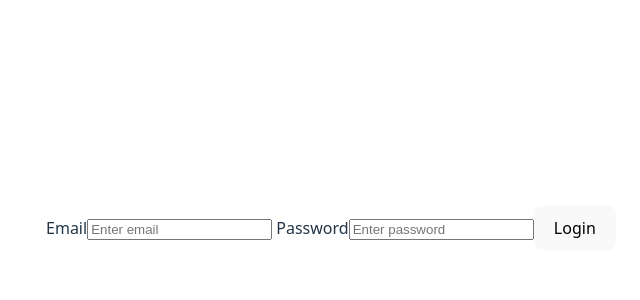
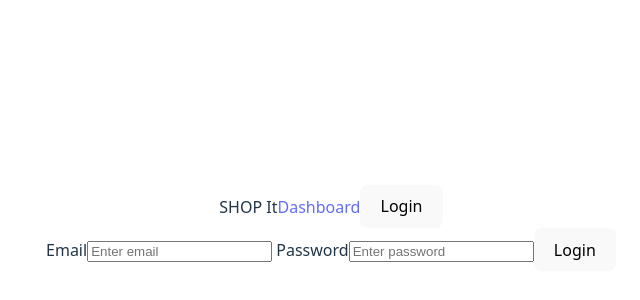
Before and after one commit to TedLivist/shop-it-fe, a React (Vite) app: page /login in a window 1280 px wide. Shown: the part 172-472 px from the top of the page, without its empty margins (309-949 px from the left). Built offline with nearby package versions, Linux system fonts and the light colour scheme; no server answers.

Commit message:
Implement Navbar conditional log(in)out and Dashboard routing

```diff
--- a/src/App.jsx
+++ b/src/App.jsx
@@ -1,13 +1,16 @@
 import { BrowserRouter, Route, Routes } from 'react-router-dom'
 import './App.css'
 import Login from './components/Login'
+import Dashboard from './components/Dashboard'
+import Navbar from './components/Navbar'
 
 function App() {
 
   return (
     <BrowserRouter>
+    <Navbar />
       <Routes>
-        {/* <Route exact path="/" element={} /> */}
+        <Route exact path="/" element={< Dashboard />} />
         <Route path="/login" element={<Login />} />
 
       </Routes>
--- /dev/null
+++ b/src/components/Dashboard.jsx
@@ -0,0 +1,9 @@
+const Dashboard = () => {
+  return (
+    <div>
+      I am the dashboard
+    </div>
+  );
+}
+
+export default Dashboard;
--- a/src/components/Login.jsx
+++ b/src/components/Login.jsx
@@ -1,11 +1,19 @@
-import { useState } from "react";
+import { useEffect, useState } from "react";
 import { useAuth } from "../contexts/authContext";
+import { useNavigate } from "react-router-dom";
 
 const Login = () => {
-  const { login } = useAuth()
+  const navigate = useNavigate()
+  const { login, user } = useAuth()
 
   const [email, setEmail] = useState('')
   const [password, setPassword] = useState('')
+
+  useEffect(() => {
+    if(user) {
+      navigate("/")
+    }
+  }, [user, navigate])
 
   const handleLogin = async (e) => {
     e.preventDefault()
--- /dev/null
+++ b/src/components/Navbar.jsx
@@ -0,0 +1,35 @@
+import { NavLink, useNavigate } from "react-router-dom";
+import { useAuth } from "../contexts/authContext";
+// import '../stylings/Navbar.css'
+
+const Navbar = () => {
+  const navigate = useNavigate()
+  const { user, logout } = useAuth()
+
+  const handleLogout = () => {
+    logout()
+    navigate('/login')
+  }
+
+  return (
+    <div className="navbar-wrapper">
+      SHOP It
+      <NavLink to="/" className="nav-link">Dashboard</NavLink>
+      {/* <NavLink to="/manageDeadline" className="nav-link">Deadline</NavLink> */}
+      {/* <NavLink to="/withdrawal" className="nav-link">Withdrawal</NavLink> */}
+
+      {!user && (
+        <button className="nav-link" onClick={() => navigate('/login')}>
+          Login
+        </button>
+      )}
+      {user && (
+        <button className="nav-link" onClick={handleLogout}>
+          Logout
+        </button>
+      )}
+    </div>
+  );
+}
+
+export default Navbar;
--- a/src/contexts/authContext.jsx
+++ b/src/contexts/authContext.jsx
@@ -24,9 +24,6 @@ const AuthProvider = ({ children }) => {
     const response = await auth.login(email, password);
     const { token, ...userData } = response; // Extract token, rest is user data
 
-    console.log(token)
-    console.log(userData)
-
     localStorage.setItem('token', token);
     localStorage.setItem('user', JSON.stringify(userData));
     setUser(userData);
@@ -35,9 +32,10 @@ const AuthProvider = ({ children }) => {
   };
 
   const logout = () => {
-    authService.logout();
+    auth.logout();
     localStorage.removeItem('user');
     setUser(null);
+
   }
 
   return (
```
